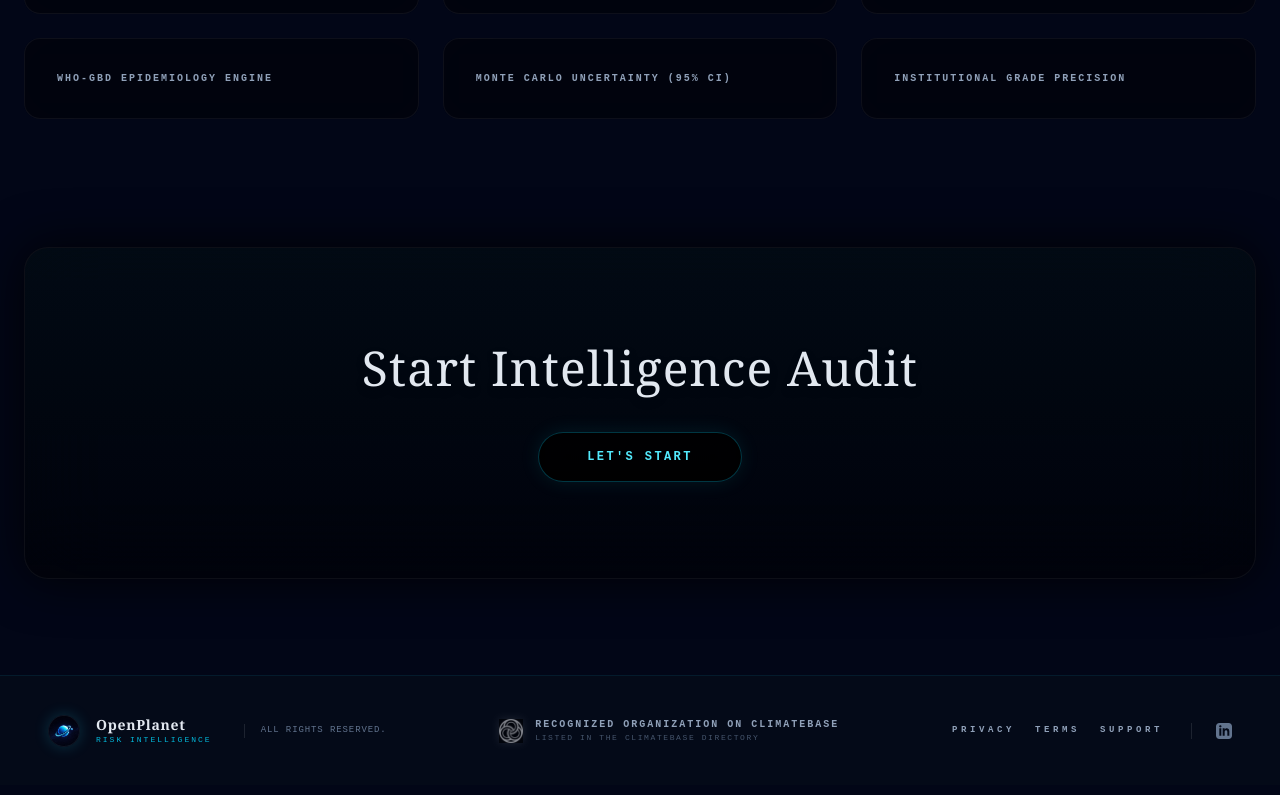
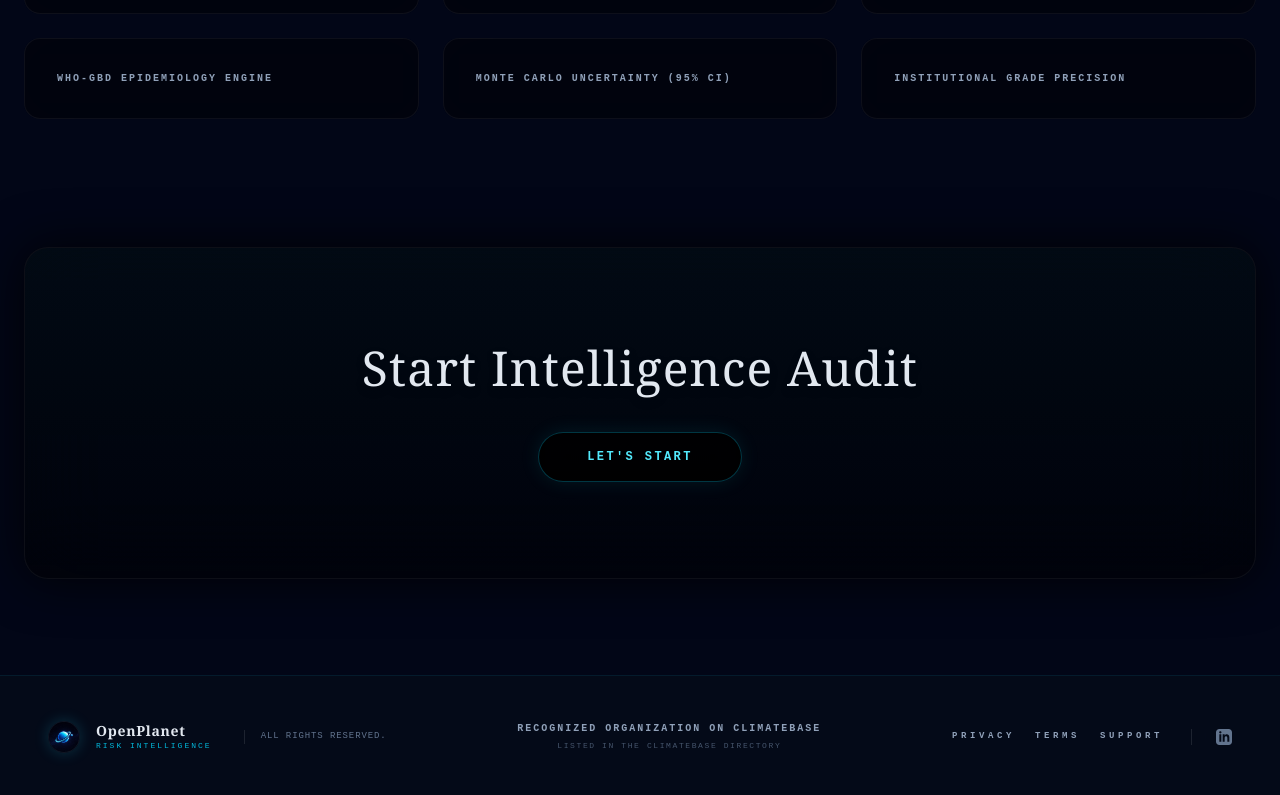
Before and after one commit to aakash029-coder/openplanet-climate, a Next.js app in the folder frontend/: page / in a window 1280 px wide. Shown: the part 1651-2446 px from the top of the page. Built offline with nearby package versions, Linux system fonts and the light colour scheme; no server answers.

Commit message:
removed cb logo for compliance

```diff
--- a/frontend/src/app/layout.tsx
+++ b/frontend/src/app/layout.tsx
@@ -92,25 +92,20 @@ export default function RootLayout({
                   </span>
                 </div>
 
-                {/* ── CENTER: CLIMATEBASE CREDIBILITY ── */}
+                {/* ── CENTER: CLIMATEBASE CREDIBILITY (TEXT ONLY) ── */}
                 <div className="flex flex-col items-center">
                   <a
                     href="https://www.climatebase.org/company/1142537/openplanet-risk-intelligence"
                     target="_blank"
                     rel="noopener noreferrer"
-                    className="flex items-center gap-3 group/cb p-2 rounded-lg hover:bg-cyan-950/30 transition-all border border-transparent hover:border-cyan-500/20"
+                    className="flex items-center group/cb p-3 rounded-lg hover:bg-cyan-950/30 transition-all border border-transparent hover:border-cyan-500/20 text-center"
                     title="View OpenPlanet on Climatebase"
                   >
-                    <img
-                      src="/climatebase_logo.jpeg"
-                      alt="Climatebase Recognized Organization"
-                      className="h-6 w-6 object-contain opacity-50 grayscale invert group-hover/cb:opacity-100 group-hover/cb:grayscale-0 transition-all duration-500 drop-shadow-[0_0_5px_rgba(255,255,255,0.2)]"
-                    />
-                    <div className="flex flex-col text-left">
+                    <div className="flex flex-col">
                       <span className="text-slate-400 font-mono text-[10px] font-bold tracking-[0.2em] uppercase group-hover/cb:text-cyan-300 transition-colors">
                         Recognized Organization on Climatebase
                       </span>
-                      <span className="text-slate-600 font-mono text-[8px] tracking-[0.2em] uppercase group-hover/cb:text-cyan-500 transition-colors">
+                      <span className="text-slate-600 font-mono text-[8px] tracking-[0.2em] uppercase group-hover/cb:text-cyan-500 transition-colors mt-1">
                         Listed in the Climatebase Directory
                       </span>
                     </div>
```
Also changed, not shown: frontend/public/climatebase_logo.jpeg (deleted).
